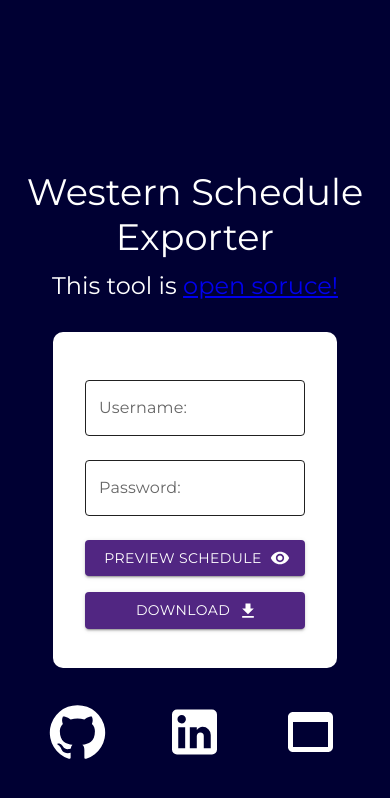
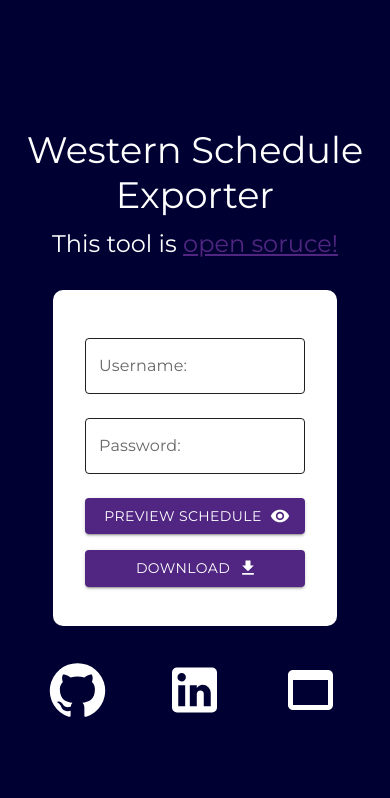
Before and after one commit to ameenalasady/ScheduleExporterFrontEnd, a React (Create React App) app: page / in a window 390 px wide. Shown: the top 798 px of the page. Built offline with nearby package versions, Linux system fonts and the light colour scheme.

Commit message:
Mobile optimizations

```diff
--- a/src/App.css
+++ b/src/App.css
@@ -26,6 +26,12 @@ html {
     padding-top: 20vh;
 }
 
+@media only screen and (max-width: 504px) {
+    .maintextcontainer {
+        padding-top: 15vh;
+    }
+}
+
 .maintext {
     height: auto;
     color: white;
@@ -43,6 +49,10 @@ html {
     align-items: center;
     font-size: 1.5em;
     padding-top: 0.5em;
+}
+
+.opensorucelink {
+    color: #512682;
 }
 
 .mainpage {
--- a/src/App.js
+++ b/src/App.js
@@ -235,7 +235,7 @@ function App() {
         <span>
           <a
             href="https://github.com/ameenalasady/ScheduleExporterBackEnd"
-            className=""
+            className="opensorucelink"
           >
             open soruce!
           </a>
```
